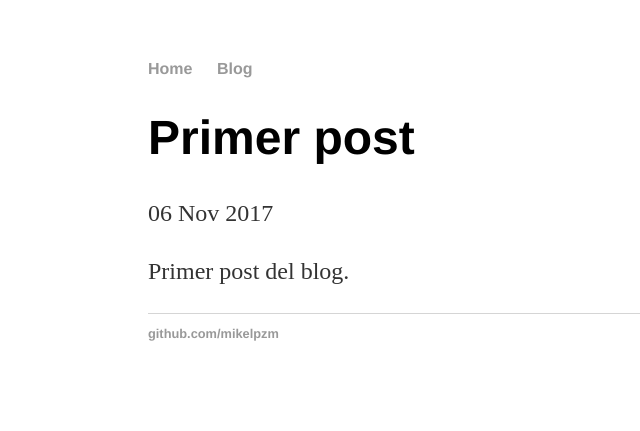
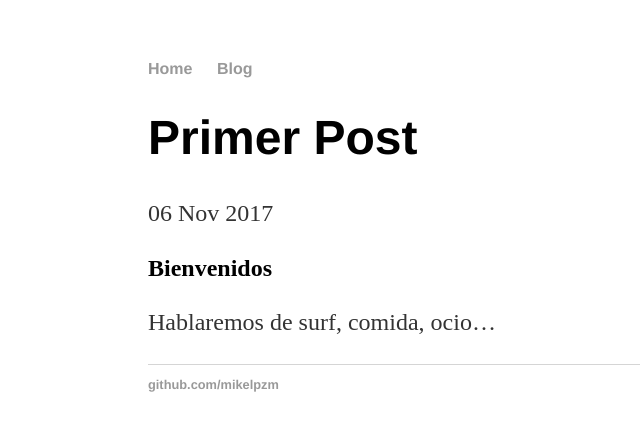
Before and after one commit to mikelpzm/mikelpzm.github.io, a Jekyll site: the page built from _posts/2017-11-06-primer-post.md, in a window 1280 px wide. Shown: the top 431 px of the page, without its empty margins (44-684 px from the left). Built offline with Jekyll 4.4.1, drawn with Linux system fonts in a browser that asks for light colours; our own code applies the rules of GitHub Pages for plain Markdown files.

Commit message:
Updated note '_posts/2017-11-06-primer-post'

```diff
--- a/_posts/2017-11-06-primer-post.md
+++ b/_posts/2017-11-06-primer-post.md
@@ -1,7 +1,3 @@
----
-layout: post
-title: "Primer post"
-date: 2017-11-06
----
+## Bienvenidos
 
-Primer post del blog.
+Hablaremos de surf, comida, ocio...
```
